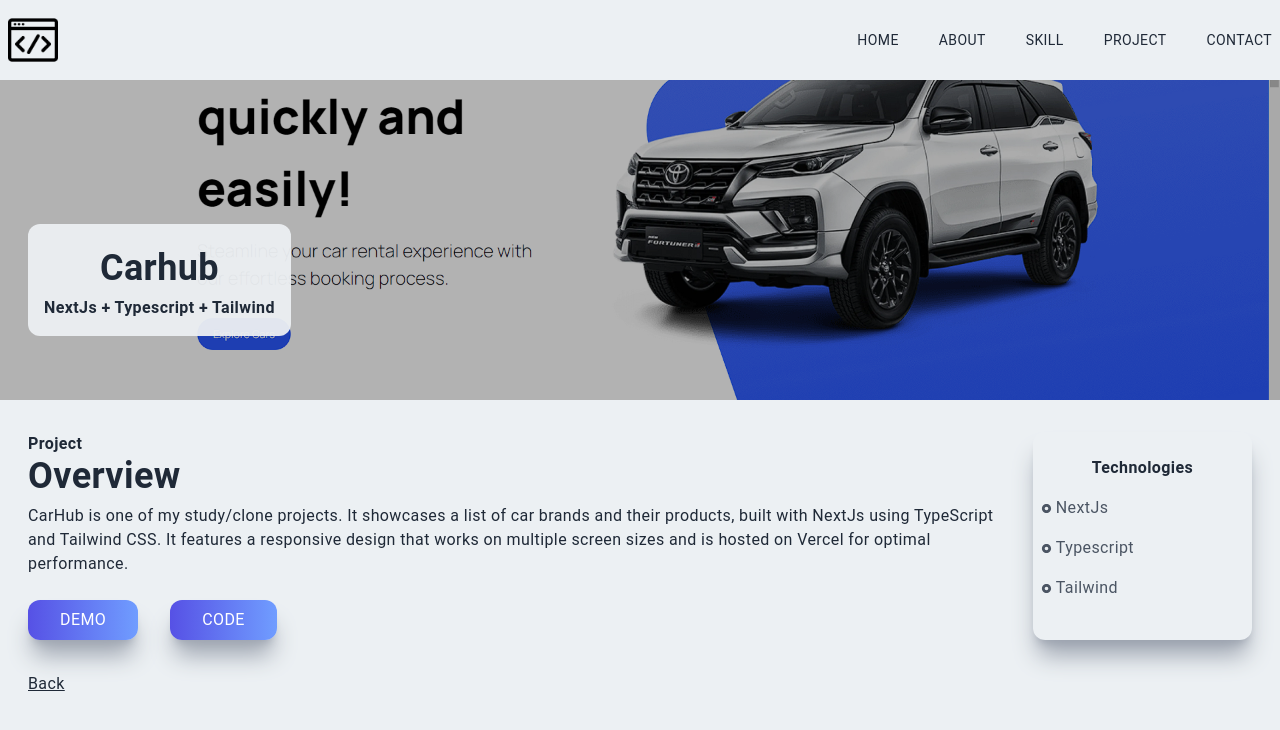
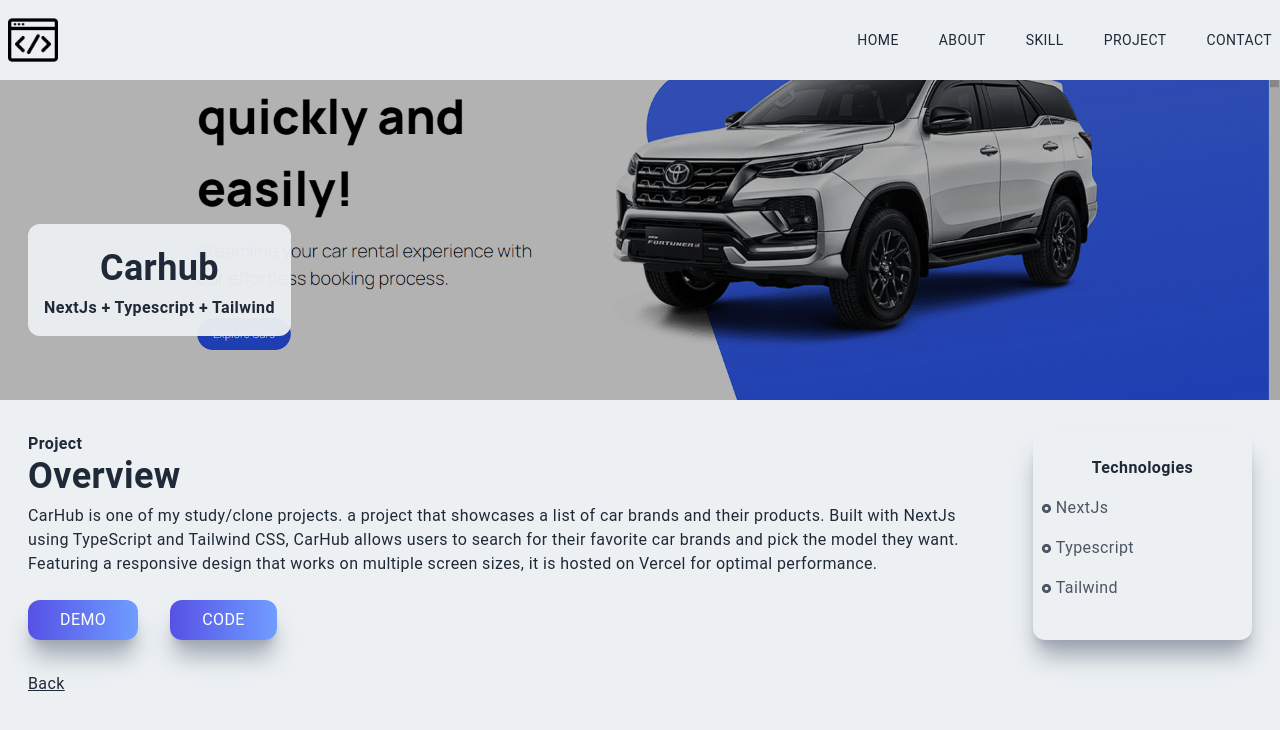
Before and after one commit to dngocson/myportfolio, a Next.js app: page /carhub in a window 1280 px wide. Shown: the top 730 px of the page. Built offline with nearby package versions, Linux system fonts and the light colour scheme.

Commit message:
update description
update description

```diff
--- a/app/carhub/page.tsx
+++ b/app/carhub/page.tsx
@@ -28,10 +28,12 @@ const Page = () => {
           <h3>Project</h3>
           <h2>Overview</h2>
           <p className="py-2 text-gray-800">
-            CarHub is one of my study/clone projects. It showcases a list of car
-            brands and their products, built with NextJs using TypeScript and
-            Tailwind CSS. It features a responsive design that works on multiple
-            screen sizes and is hosted on Vercel for optimal performance.
+            CarHub is one of my study/clone projects. a project that showcases a
+            list of car brands and their products. Built with NextJs using
+            TypeScript and Tailwind CSS, CarHub allows users to search for their
+            favorite car brands and pick the model they want. Featuring a
+            responsive design that works on multiple screen sizes, it is hosted
+            on Vercel for optimal performance.
           </p>
           <a
             href="https://carshowcase-five.vercel.app/"
--- a/app/portfolio/page.tsx
+++ b/app/portfolio/page.tsx
@@ -28,7 +28,12 @@ const Page = () => {
           <h3>Project</h3>
           <h2>Overview</h2>
           <p className="py-2 text-gray-800">
-            This is my portfolio page, built with Next.js and Tailwind CSS.
+            This is my portfolio page, built with NextJs, TypeScript, and
+            Tailwind CSS. Featuring a responsive design that works on multiple
+            screen sizes, my portfolio includes an implementation of the
+            NodeEmail library for sending emails without logging in. Hosted on
+            Vercel for better optimization, my portfolio showcases my skills and
+            abilities.
           </p>
 
           <a
--- a/components/About.tsx
+++ b/components/About.tsx
@@ -1,9 +1,7 @@
 import React from "react";
 import Image from "next/image";
-import { AiOutlineMail } from "react-icons/ai";
-import { FaLinkedinIn, FaGithub } from "react-icons/fa";
-import { BsFillPersonLinesFill } from "react-icons/bs";
-
+import Link from "next/link";
+import { AiFillFolderOpen } from "react-icons/ai";
 const About = () => {
   return (
     <div id="about" className="w-full md:h-screen p-2 flex items-center py-16">
@@ -32,9 +30,12 @@ const About = () => {
             passion for web development, will enable me to succeed in this new
             field.
           </p>
-          <p className="py-2 text-gray-600 underline cursor-pointer">
-            Check out some of my latest projects
-          </p>
+          <Link
+            href={"/do_ngoc_son_CV.pdf"}
+            className="flex w-max gap-1 items-center rounded-lg border-2 text-white border-solid bg-[#1f2937] p-2.5 px-6 text-lg font-semibold capitalize hover:bg-transparent hover:text-[#1f2937] hover:border-[#1f2937]"
+          >
+            my resume <AiFillFolderOpen />
+          </Link>
         </div>
         <div className="w-full h-auto m-auto shadow-xl shadow-gray-400 rounded-xl flex items-center justify-center p-4 hover:scale-105 ease-in duration-300">
           <Image
```
Also changed, not shown: 1 other file (tests, documents, lock files or other folders).
